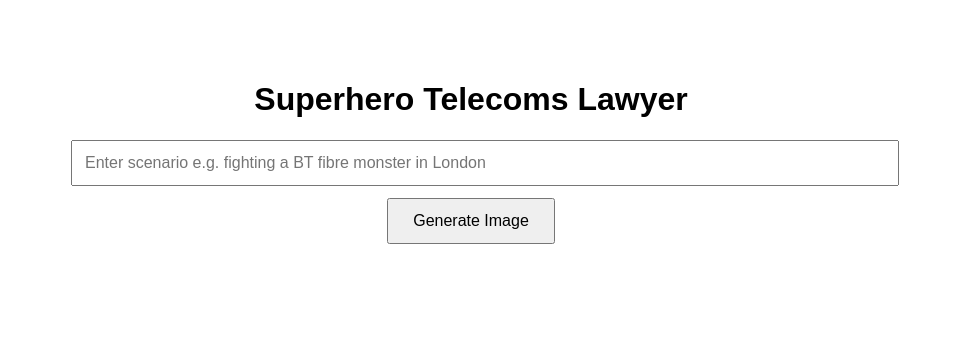
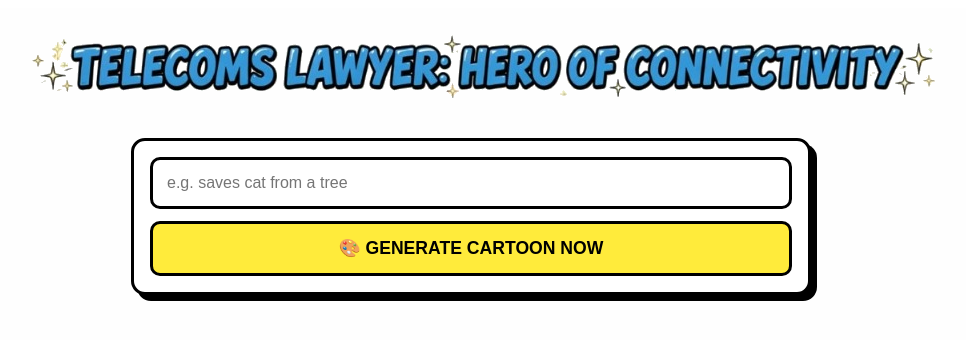
Before and after one commit to conradimike-alt/telecoms-lawyer-new, a Next.js app: page / in a window 1280 px wide. Shown: the top 340 px of the page, without its empty margins (169-1135 px from the left). Built offline with nearby package versions, Linux system fonts and the light colour scheme.

Commit message:
Refactor image generation and email functionality

```diff
--- a/pages/index.js
+++ b/pages/index.js
@@ -1,116 +1,74 @@
-import { useState } from 'react';
+import { useState, useEffect } from 'react';
 
 export default function Home() {
-  const [scenario, setScenario] = useState('');
-  const [image, setImage] = useState('');
+  const [scenario, setScenario] = useState("");
+  const [image, setImage] = useState(null);
   const [loading, setLoading] = useState(false);
 
-  // Generate image - calls your existing API
-  async function generateImage() {
-    if (!scenario) return;
-    setLoading(true);
+  useEffect(() => {
+    const p = new URLSearchParams(window.location.search).get('scenario');
+    if (p) {
+      const d = decodeURIComponent(p.replace(/\+/g, ' '));
+      setScenario(d);
+      generate(d);
+    }
+  }, []);
+
+  async function generate(customScen) {
+    const s = customScen || scenario;
+    if (!s.trim()) return;
+    setLoading(true); setImage(null);
+    const url = new URL(window.location); url.searchParams.set('scenario', s);
+    window.history.replaceState({}, '', url);
     try {
-      const res = await fetch('/api/generate', {
-        method: 'POST',
-        headers: { 'Content-Type': 'application/json' },
-        body: JSON.stringify({ scenario }),
-      });
-      const data = await res.json();
-      if (data.image) {
-        setImage(data.image);
+      const res = await fetch('/api/generate', { method: 'POST', headers: { 'Content-Type': 'application/json' }, body: JSON.stringify({ scenario: s }) });
+      const json = await res.json();
+      if (!res.ok) throw new Error(json.error);
+      const { id } = json;
+      let tries = 0;
+      while (tries < 60) {
+        await new Promise(r => setTimeout(r, 2000));
+        const poll = await fetch(`/api/status?id=${id}`);
+        const data = await poll.json();
+        if (data.status === 'succeeded') {
+          const out = data.output?.[0] || data.output;
+          if (out) { setImage(out); setLoading(false); return; }
+        }
+        if (data.status === 'failed') throw new Error(data.error);
+        tries++;
       }
-    } catch (e) {
-      console.error(e);
-      alert('Failed to generate image');
-    }
-    setLoading(false);
+      throw new Error("Timed out");
+    } catch (e) { alert(e.message); setLoading(false); }
   }
 
-  // FIXED email function - no popup, no View as Webpage line, with Loved line
   function emailToMike() {
-    const subject = "Here's my Telecoms Lawyer image";
-    const body = `Hi Mike,
-
-I *loved* your superhero telecoms lawyer! Here's what i had him do
-
-Scenario: ${scenario}
-
-Direct image: ${image}
-
-Thanks!`;
-
-    const mailtoLink = `mailto:mike.conradi@dlapiper.com?subject=${encodeURIComponent(subject)}&body=${encodeURIComponent(body)}`;
-
-    const a = document.createElement('a');
-    a.href = mailtoLink;
-    a.target = '_blank';
-    document.body.appendChild(a);
-    a.click();
-    document.body.removeChild(a);
+    const viewLink = window.location.href;
+    const subject = encodeURIComponent("Here's my Telecoms Lawyer image");
+    const body = encodeURIComponent(`Scenario: ${scenario}\n\nView as webpage: ${viewLink}\nDirect image: ${image}`);
+    window.location.href = `mailto:mike.conradi@dlapiper.com?subject=${subject}&body=${body}`;
   }
 
   return (
-    <div style={{ maxWidth: '800px', margin: '40px auto', padding: '20px', fontFamily: 'sans-serif', textAlign: 'center' }}>
-      <h1>Superhero Telecoms Lawyer</h1>
-
-      <input
-        type="text"
-        value={scenario}
-        onChange={(e) => setScenario(e.target.value)}
-        placeholder="Enter scenario e.g. fighting a BT fibre monster in London"
-        style={{ width: '100%', padding: '12px', fontSize: '16px', marginBottom: '12px' }}
-      />
-
-      <button
-        onClick={generateImage}
-        disabled={loading}
-        style={{ padding: '12px 24px', fontSize: '16px', cursor: 'pointer' }}
-      >
-        {loading ? 'Generating...' : 'Generate Image'}
-      </button>
-
-      {image && (
-        <div style={{ marginTop: '30px' }}>
-          <div style={{ position: 'relative', display: 'inline-block', maxWidth: '100%' }}>
-            <img
-              src={image}
-              alt="Generated telecoms lawyer"
-              style={{ maxWidth: '100%', display: 'block', borderRadius: '8px' }}
-            />
-            {/* FIXED BANNER - WRAPS FOR LONG PROMPTS */}
-            <div style={{
-              position: 'absolute',
-              bottom: 0,
-              left: 0,
-              right: 0,
-              background: 'rgba(0,0,0,0.75)',
-              color: 'white',
-              padding: '12px 20px',
-              textAlign: 'center',
-              fontSize: 'clamp(12px, 2.5vw, 16px)',
-              lineHeight: '1.4',
-              wordWrap: 'break-word',
-              overflowWrap: 'break-word',
-              whiteSpace: 'normal',
-              maxHeight: '40%',
-              overflowY: 'auto',
-              borderBottomLeftRadius: '8px',
-              borderBottomRightRadius: '8px'
-            }}>
-              {scenario}
+    <div style={{fontFamily:'Arial Black, Arial', background:'#fefefe', minHeight:'100vh'}}>
+      <div style={{textAlign:'center', padding:'15px'}}><img src="/header.png" alt="header" style={{maxWidth:'100%', maxHeight:'140px'}} /></div>
+      <div style={{maxWidth:'680px', margin:'0 auto', padding:'16px'}}>
+        <div style={{border:'3px solid #000', borderRadius:'14px', padding:'16px', background:'#fff', boxShadow:'6px 6px 0 #000'}}>
+          <input value={scenario} onChange={e=>setScenario(e.target.value)} placeholder="e.g. saves cat from a tree" style={{width:'100%', padding:'14px', border:'3px solid #000', borderRadius:'10px', fontSize:'16px', boxSizing:'border-box'}} />
+          <button onClick={()=>generate()} disabled={loading} style={{width:'100%', marginTop:'12px', background:'#ffeb3b', border:'3px solid #000', padding:'14px', fontWeight:900, fontSize:'1.1rem', borderRadius:'10px', cursor:'pointer'}}>{loading? '⚡ GENERATING...' : '🎨 GENERATE CARTOON NOW'}</button>
+        </div>
+        {image && (
+          <>
+            <div style={{marginTop:'24px', border:'4px solid #000', borderRadius:'12px', overflow:'hidden', boxShadow:'6px 6px 0 #000', position:'relative', lineHeight:0}}>
+              <img src={image} style={{width:'100%', display:'block'}} />
+              <div style={{position:'absolute', top:0, left:0, right:0, background:'#1e88e5', color:'#fff', padding:'12px', textAlign:'center', fontWeight:900, borderBottom:'4px solid #000'}}>TELECOMS LAWYER..</div>
+              <div style={{position:'absolute', bottom:'18px', left:'50%', transform:'translateX(-50%)', filter:'drop-shadow(3px 3px 0 #000)'}}>
+                <div style={{background:'#ffeb3b', border:'3px solid #000', padding:'10px 36px', fontWeight:900, clipPath:'polygon(0 0, 100% 0, 92% 50%, 100% 100%, 0 100%, 8% 50%)', textTransform:'uppercase'}}>{scenario}</div>
+              </div>
             </div>
-          </div>
-
-          <div style={{ marginTop: '20px' }}>
-            <button
-              onClick={emailToMike}
-              style={{ padding: '12px 24px', fontSize: '16px', background: '#0070f3', color: 'white', border: 'none', borderRadius: '5px', cursor: 'pointer' }}
-            >
-              Email Image to Mike
-            </button>
-          </div>
-        </div>
-      )}
+            <button onClick={emailToMike} style={{width:'100%', marginTop:'20px', background:'#1e88e5', color:'#fff', border:'3px solid #000', padding:'16px', fontWeight:900, fontSize:'1.1rem', borderRadius:'12px', cursor:'pointer', boxShadow:'6px 6px 0 #000'}}>📧 EMAIL THIS TO MIKE</button>
+          </>
+        )}
+      </div>
     </div>
   );
 }
```
